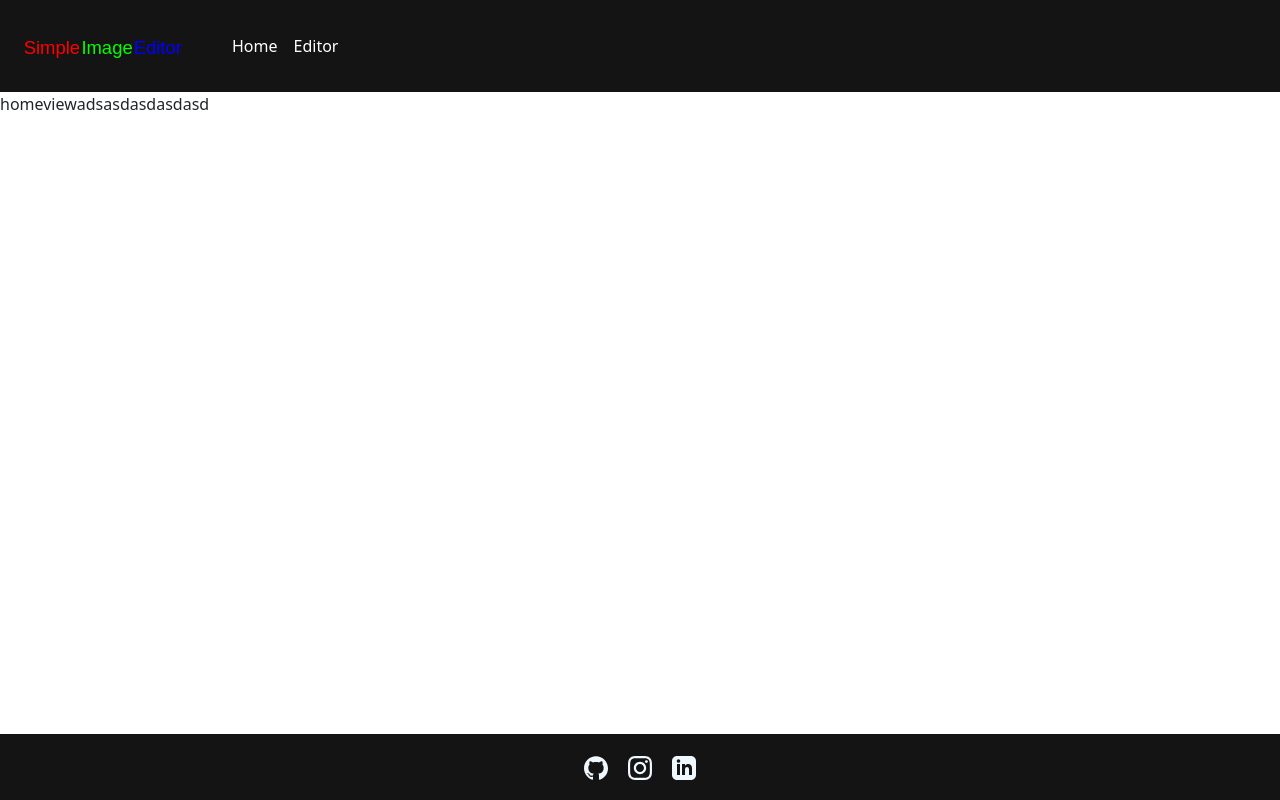
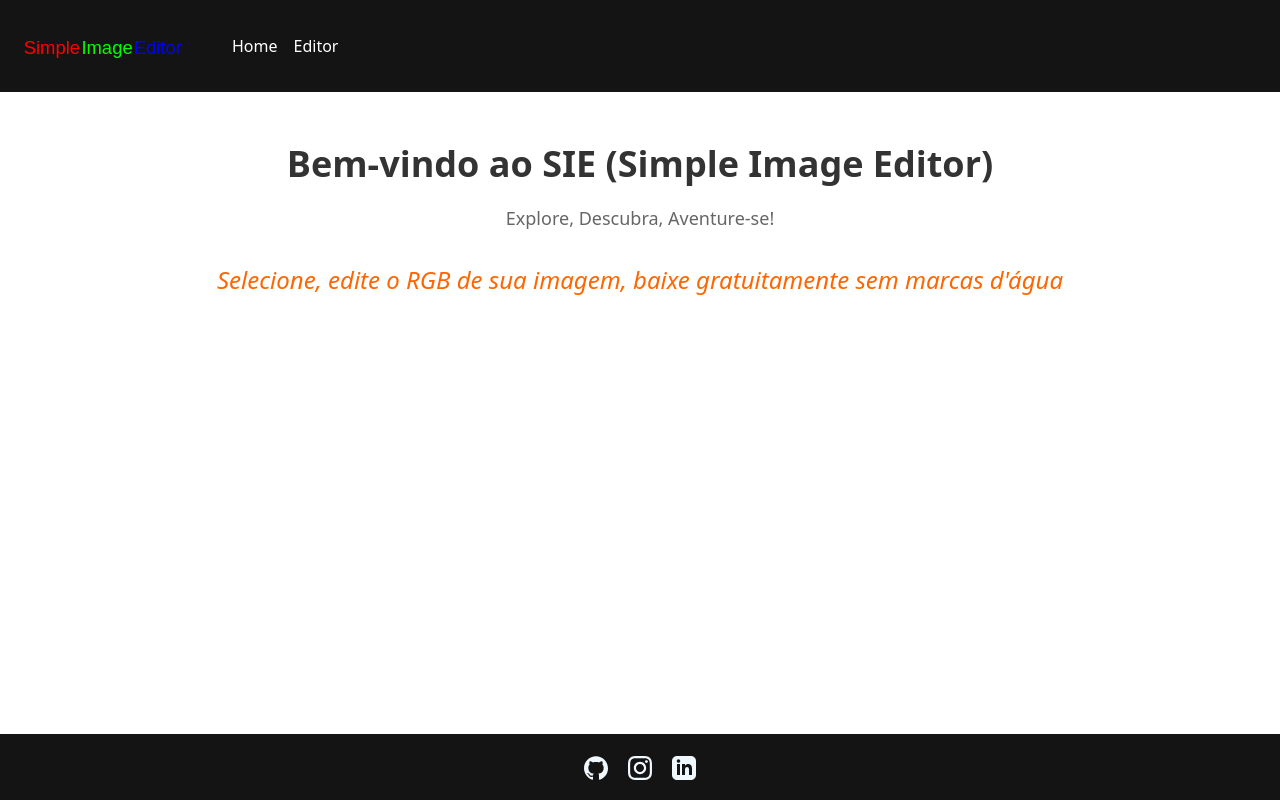
Before and after one commit to LeonardoBarroca/frontend-sudoku, a Vue app: page / in a window 1280 px wide. Built offline with nearby package versions, Linux system fonts and the light colour scheme.

Commit message:
fix: add vercel json and adjust home

```diff
--- a/src/views/HomeView.vue
+++ b/src/views/HomeView.vue
@@ -1,9 +1,33 @@
-<script setup lang="ts">
+<template>
+  <div class="presentation-page">
+    <h1 class="title">Bem-vindo ao SIE (Simple Image Editor)</h1>
+    <p class="description">Explore, Descubra, Aventure-se!</p>
+    <p class="highlight">Selecione, edite o RGB de sua imagem, baixe gratuitamente sem marcas d'água</p>
+  </div>
+</template>
 
-</script>
+<style>
+.presentation-page {
+  text-align: center;
+  padding: 50px;
+}
 
-<template>
+.title {
+  font-size: 36px;
+  font-weight: bold;
+  color: #333;
+  margin-bottom: 20px;
+}
 
-  homeviewadsasdasdasdasd
+.description {
+  font-size: 18px;
+  color: #666;
+  margin-bottom: 30px;
+}
 
-</template>
+.highlight {
+  font-size: 24px;
+  color: #ff6600;
+  font-style: italic;
+}
+</style>
```
Also changed, not shown: vercel.json (added).
